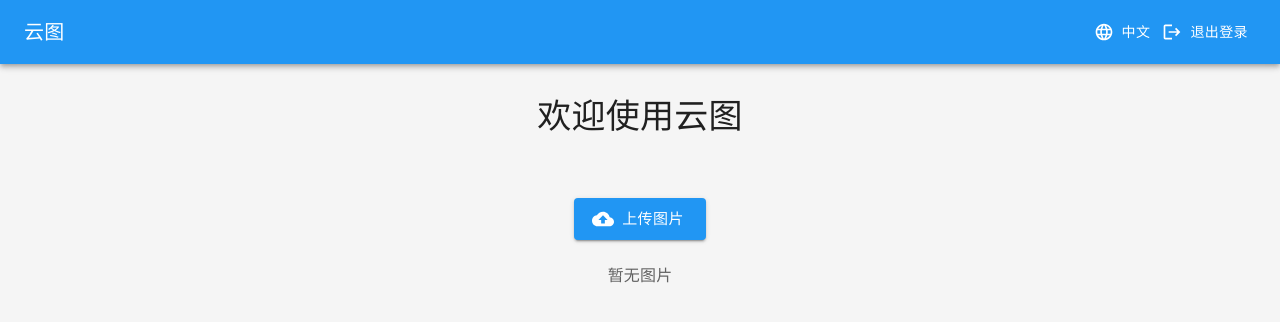
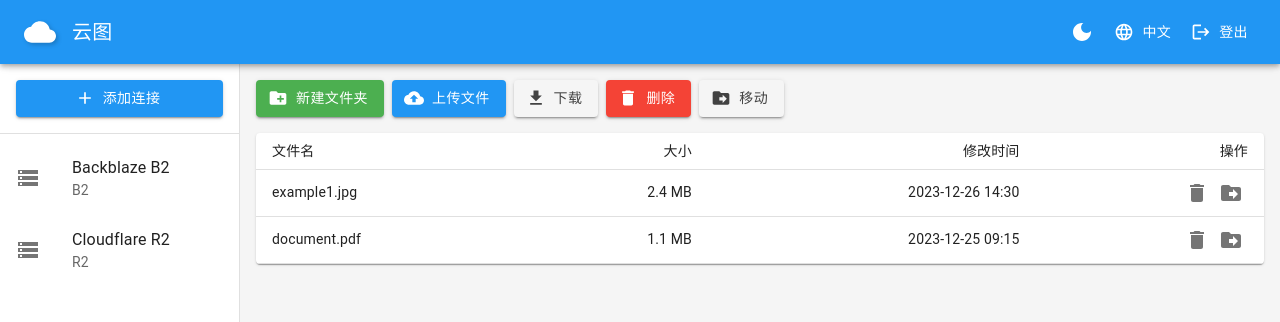
Before and after one commit to Airlur/CloudPic, a React (Vite) app: page / in a window 1280 px wide. Shown: the top 322 px of the page. Built offline with nearby package versions, Linux system fonts and the light colour scheme; sample sign-in values are in the browser's storage; the HTML template or start-up script is replaced by a standard one.

Commit message:
style: 优化主页布局和样式

```diff
--- a/src/i18n/locales/en-US.json
+++ b/src/i18n/locales/en-US.json
@@ -25,7 +25,15 @@
   "home": {
     "title": "CloudPic",
     "welcome": "Welcome to CloudPic",
-    "uploadImage": "Upload Image",
-    "noImages": "No images"
+    "uploadFile": "Upload File",
+    "addConnection": "Add Connection",
+    "move": "Move",
+    "fileName": "File Name",
+    "fileSize": "Size",
+    "lastModified": "Last Modified",
+    "actions": "Actions",
+    "noFiles": "No files",
+    "newFolder": "New Folder",
+    "download": "Download"
   }
 }
--- a/src/i18n/locales/ja-JP.json
+++ b/src/i18n/locales/ja-JP.json
@@ -25,7 +25,15 @@
   "home": {
     "title": "クラウドピック",
     "welcome": "クラウドピックへようこそ",
-    "uploadImage": "画像をアップロード",
-    "noImages": "画像がありません"
+    "uploadFile": "ファイルをアップロード",
+    "addConnection": "接続を追加",
+    "move": "移動",
+    "fileName": "ファイル名",
+    "fileSize": "サイズ",
+    "lastModified": "更新日時",
+    "actions": "操作",
+    "noFiles": "ファイルがありません",
+    "newFolder": "新規フォルダ",
+    "download": "ダウンロード"
   }
 }
--- a/src/i18n/locales/zh-CN.json
+++ b/src/i18n/locales/zh-CN.json
@@ -1,7 +1,7 @@
 {
   "common": {
     "login": "登录",
-    "logout": "退出登录",
+    "logout": "登出",
     "upload": "上传",
     "delete": "删除",
     "cancel": "取消",
@@ -25,7 +25,15 @@
   "home": {
     "title": "云图",
     "welcome": "欢迎使用云图",
-    "uploadImage": "上传图片",
-    "noImages": "暂无图片"
+    "uploadFile": "上传文件",
+    "addConnection": "添加连接",
+    "move": "移动",
+    "fileName": "文件名",
+    "fileSize": "大小",
+    "lastModified": "修改时间",
+    "actions": "操作",
+    "noFiles": "暂无文件",
+    "newFolder": "新建文件夹",
+    "download": "下载"
   }
 }
--- a/src/pages/Home.tsx
+++ b/src/pages/Home.tsx
@@ -1,35 +1,148 @@
 import React, { useState } from 'react';
 import { useNavigate } from 'react-router-dom';
 import { useTranslation } from 'react-i18next';
-import { Container, Box, Typography, Button, AppBar, Toolbar, Snackbar, Alert, Fade } from '@mui/material';
+import {
+  Box,
+  Drawer,
+  AppBar,
+  Toolbar,
+  Typography,
+  Button,
+  List,
+  ListItem,
+  ListItemIcon,
+  ListItemText,
+  IconButton,
+  Divider,
+  Snackbar,
+  Alert,
+  Fade,
+  Paper,
+  Table,
+  TableBody,
+  TableCell,
+  TableContainer,
+  TableHead,
+  TableRow,
+} from '@mui/material';
 import CloudUploadIcon from '@mui/icons-material/CloudUpload';
 import LogoutIcon from '@mui/icons-material/Logout';
+import StorageIcon from '@mui/icons-material/Storage';
+import AddIcon from '@mui/icons-material/Add';
+import DeleteIcon from '@mui/icons-material/Delete';
+import DriveFileMoveIcon from '@mui/icons-material/DriveFileMove';
+import DarkModeIcon from '@mui/icons-material/DarkMode';
+import CloudIcon from '@mui/icons-material/Cloud';
+import CreateNewFolderIcon from '@mui/icons-material/CreateNewFolder';
+import DownloadIcon from '@mui/icons-material/Download';
 import LanguageSwitch from '../components/LanguageSwitch';
+
+const DRAWER_WIDTH = 240;
 
 // 样式定义
 const styles = {
   root: {
-    flexGrow: 1
+    display: 'flex',
+    minHeight: '100vh',
   },
-  title: {
-    flexGrow: 1
+  appBar: {
+    zIndex: 1201, // 确保AppBar在Drawer上方
+  },
+  drawer: {
+    width: DRAWER_WIDTH,
+    flexShrink: 0,
+    '& .MuiDrawer-paper': {
+      width: DRAWER_WIDTH,
+      boxSizing: 'border-box',
+      marginTop: '64px', // 与AppBar高度相同
+      height: 'calc(100% - 64px)', // 减去AppBar的高度
+    },
+  },
+  titleContainer: {
+    display: 'flex',
+    alignItems: 'center',
+    gap: 2,
+    flexGrow: 1,
+  },
+  logo: {
+    fontSize: '32px',
+    color: '#ffffff',
+    filter: 'drop-shadow(2px 2px 2px rgba(0,0,0,0.2))',
+  },
+  toolbar: {
+    display: 'flex',
+    justifyContent: 'space-between', // 改为space-between以支持左右布局
+    padding: '0 24px',
+  },
+  toolbarRight: {
+    display: 'flex',
+    gap: 1,
+    alignItems: 'center', // 确保所有元素垂直居中对齐
+  },
+  toolbarButton: {
+    textTransform: 'none', // 防止文字全大写
+    height: '36px', // 统一按钮高度
+  },
+  toolbarIcon: {
+    display: 'flex',
+    alignItems: 'center',
+    height: '36px', // 与按钮相同高度
   },
   content: {
-    marginTop: '32px'
+    flexGrow: 1,
+    padding: 2,
+    marginTop: '64px',
   },
-  contentBox: {
+  fileActions: {
     display: 'flex',
-    flexDirection: 'column',
-    alignItems: 'center',
-    gap: 3
+    gap: 1,
+    marginBottom: 2,
+  },
+  addConnectionButton: {
+    margin: '16px',
+  },
+  // 更新按钮样式
+  createButton: {
+    backgroundColor: '#4caf50', // Material Design 绿色
+    color: '#ffffff',
+    '&:hover': {
+      backgroundColor: '#43a047',
+    },
   },
   uploadButton: {
-    marginTop: '24px'
+    backgroundColor: '#2196f3', // Material Design 蓝色
+    color: '#ffffff',
+    '&:hover': {
+      backgroundColor: '#1e88e5',
+    },
   },
-  noImagesText: {
-    color: 'text.secondary'
-  }
+  actionButton: {
+    backgroundColor: '#f5f5f5',
+    color: '#424242',
+    '&:hover': {
+      backgroundColor: '#e0e0e0',
+    },
+  },
+  deleteButton: {
+    backgroundColor: '#f44336', // Material Design 红色
+    color: '#ffffff',
+    '&:hover': {
+      backgroundColor: '#e53935',
+    },
+  },
 } as const;
+
+// 模拟的存储服务数据
+const STORAGE_SERVICES = [
+  { id: 'b2', name: 'Backblaze B2', type: 'B2' },
+  { id: 'r2', name: 'Cloudflare R2', type: 'R2' },
+];
+
+// 模拟的文件数据
+const MOCK_FILES = [
+  { id: 1, name: 'example1.jpg', size: '2.4 MB', modified: '2023-12-26 14:30' },
+  { id: 2, name: 'document.pdf', size: '1.1 MB', modified: '2023-12-25 09:15' },
+];
 
 const Home: React.FC = () => {
   const navigate = useNavigate();
@@ -48,7 +161,6 @@ const Home: React.FC = () => {
         message: t('logout.success'),
         severity: 'success'
       });
-      // 短暂延迟后导航
       setTimeout(() => {
         navigate('/login');
       }, 500);
@@ -67,6 +179,129 @@ const Home: React.FC = () => {
 
   return (
     <Box sx={styles.root}>
+      <AppBar position="fixed" sx={styles.appBar}>
+        <Toolbar sx={styles.toolbar}>
+          <Box sx={styles.titleContainer}>
+            <CloudIcon sx={styles.logo} />
+            <Typography variant="h6" noWrap component="div">
+              {t('home.title')}
+            </Typography>
+          </Box>
+          <Box sx={styles.toolbarRight}>
+            <IconButton color="inherit" sx={styles.toolbarIcon}>
+              <DarkModeIcon />
+            </IconButton>
+            <LanguageSwitch />
+            <Button
+              color="inherit"
+              onClick={handleLogout}
+              startIcon={<LogoutIcon />}
+              sx={styles.toolbarButton}
+            >
+              {t('common.logout')}
+            </Button>
+          </Box>
+        </Toolbar>
+      </AppBar>
+
+      <Drawer
+        sx={styles.drawer}
+        variant="permanent"
+        anchor="left"
+      >
+        <Button
+          variant="contained"
+          color="primary"
+          startIcon={<AddIcon />}
+          sx={styles.addConnectionButton}
+        >
+          {t('home.addConnection')}
+        </Button>
+        <Divider />
+        <List>
+          {STORAGE_SERVICES.map((service) => (
+            <ListItem button key={service.id}>
+              <ListItemIcon>
+                <StorageIcon />
+              </ListItemIcon>
+              <ListItemText primary={service.name} secondary={service.type} />
+            </ListItem>
+          ))}
+        </List>
+      </Drawer>
+
+      <Box component="main" sx={styles.content}>
+        <Box sx={styles.fileActions}>
+          <Button
+            variant="contained"
+            startIcon={<CreateNewFolderIcon />}
+            sx={styles.createButton}
+          >
+            {t('home.newFolder')}
+          </Button>
+          <Button
+            variant="contained"
+            startIcon={<CloudUploadIcon />}
+            sx={styles.uploadButton}
+          >
+            {t('home.uploadFile')}
+          </Button>
+          <Button
+            variant="contained"
+            startIcon={<DownloadIcon />}
+            sx={styles.actionButton}
+          >
+            {t('home.download')}
+          </Button>
+          <Button
+            variant="contained"
+            startIcon={<DeleteIcon />}
+            sx={styles.deleteButton}
+          >
+            {t('common.delete')}
+          </Button>
+          <Button
+            variant="contained"
+            startIcon={<DriveFileMoveIcon />}
+            sx={styles.actionButton}
+          >
+            {t('home.move')}
+          </Button>
+        </Box>
+
+        <TableContainer component={Paper}>
+          <Table size="small">
+            <TableHead>
+              <TableRow>
+                <TableCell>{t('home.fileName')}</TableCell>
+                <TableCell align="right">{t('home.fileSize')}</TableCell>
+                <TableCell align="right">{t('home.lastModified')}</TableCell>
+                <TableCell align="right">{t('home.actions')}</TableCell>
+              </TableRow>
+            </TableHead>
+            <TableBody>
+              {MOCK_FILES.map((file) => (
+                <TableRow key={file.id}>
+                  <TableCell component="th" scope="row">
+                    {file.name}
+                  </TableCell>
+                  <TableCell align="right">{file.size}</TableCell>
+                  <TableCell align="right">{file.modified}</TableCell>
+                  <TableCell align="right">
+                    <IconButton size="small">
+                      <DeleteIcon />
+                    </IconButton>
+                    <IconButton size="small">
+                      <DriveFileMoveIcon />
+                    </IconButton>
+                  </TableCell>
+                </TableRow>
+              ))}
+            </TableBody>
+          </Table>
+        </TableContainer>
+      </Box>
+
       <Snackbar
         open={alert.show}
         autoHideDuration={2000}
@@ -78,40 +313,6 @@ const Home: React.FC = () => {
           {alert.message}
         </Alert>
       </Snackbar>
-
-      <AppBar position="static">
-        <Toolbar>
-          <Typography variant="h6" component="div" sx={styles.title}>
-            {t('home.title')}
-          </Typography>
-          <LanguageSwitch />
-          <Button
-            color="inherit"
-            onClick={handleLogout}
-            startIcon={<LogoutIcon />}
-          >
-            {t('common.logout')}
-          </Button>
-        </Toolbar>
-      </AppBar>
-      <Container maxWidth="md" sx={styles.content}>
-        <Box sx={styles.contentBox}>
-          <Typography variant="h4" component="h1" gutterBottom>
-            {t('home.welcome')}
-          </Typography>
-          <Button
-            variant="contained"
-            startIcon={<CloudUploadIcon />}
-            size="large"
-            sx={styles.uploadButton}
-          >
-            {t('home.uploadImage')}
-          </Button>
-          <Typography variant="body1" sx={styles.noImagesText}>
-            {t('home.noImages')}
-          </Typography>
-        </Box>
-      </Container>
     </Box>
   );
 };
```
